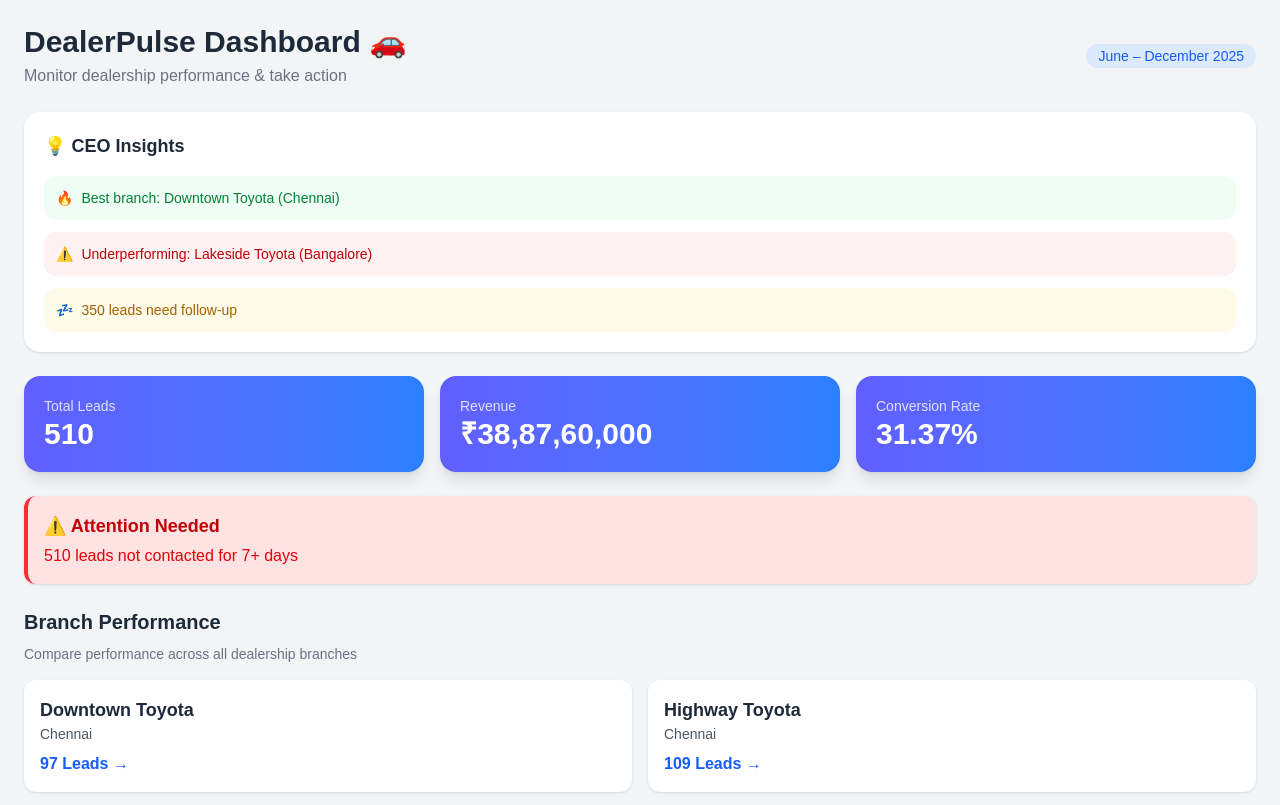
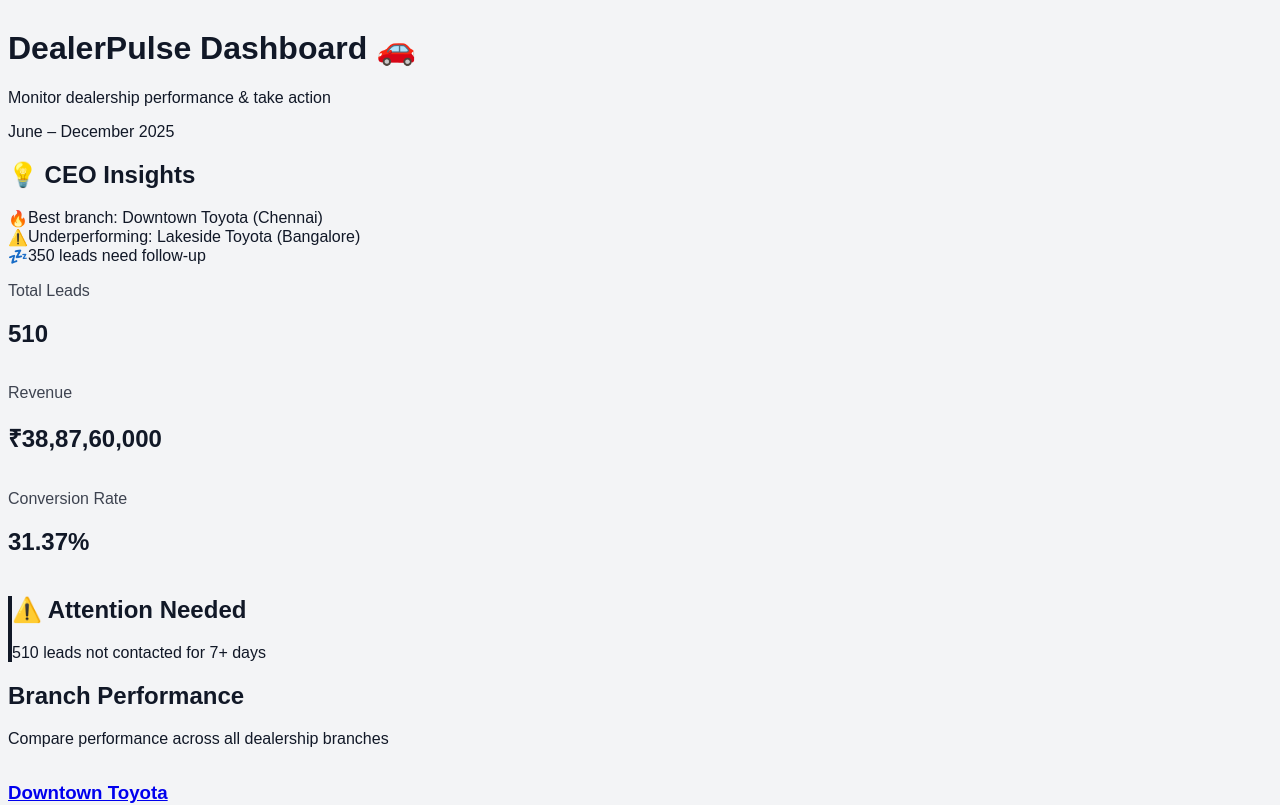
Before and after one commit to PMSai2626/dealerdashobard, a Next.js app: page / in a window 1280 px wide. Shown: the top 805 px of the page. Built offline with nearby package versions, Linux system fonts and the light colour scheme.

Commit message:
fix tailwind setup

```diff
--- a/app/globals.css
+++ b/app/globals.css
@@ -1,30 +1,10 @@
-@import "tailwindcss";
+@tailwind base;
+@tailwind components;
+@tailwind utilities;
 
-/* Light theme (default) */
-:root {
-  --background: #ffffff;
-  --foreground: #171717;
-}
-
-/* Optional theme mapping */
-@theme inline {
-  --color-background: var(--background);
-  --color-foreground: var(--foreground);
-  --font-sans: var(--font-geist-sans);
-  --font-mono: var(--font-geist-mono);
-}
-
-/* ❌ REMOVE DARK MODE (THIS WAS CAUSING ISSUE) */
-/* @media (prefers-color-scheme: dark) {
-  :root {
-    --background: #0a0a0a;
-    --foreground: #ededed;
-  }
-} */
-
-/* ✅ FINAL BODY STYLE */
+/* Force light theme */
 body {
   background-color: #f3f4f6; /* gray-100 */
-  color: #111827;           /* gray-900 */
+  color: #111827; /* gray-900 */
   font-family: Arial, Helvetica, sans-serif;
 }
```
